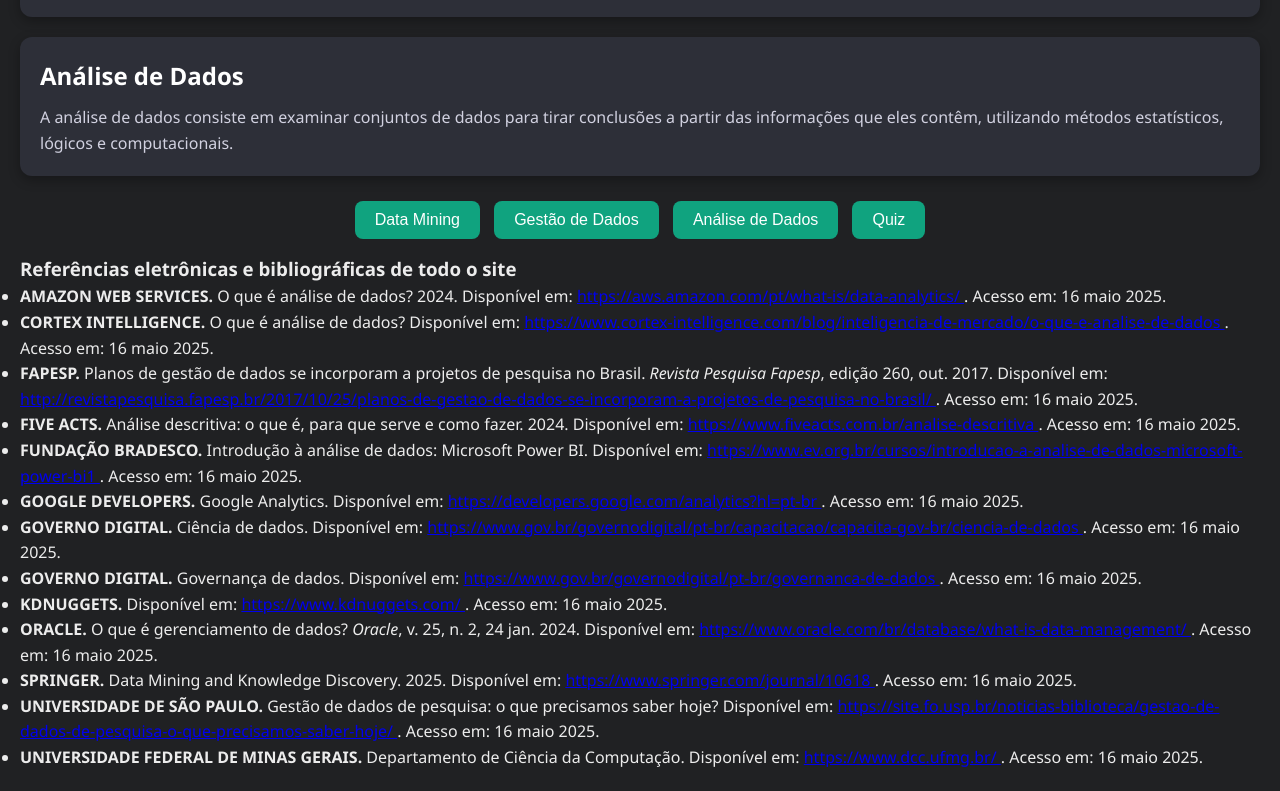
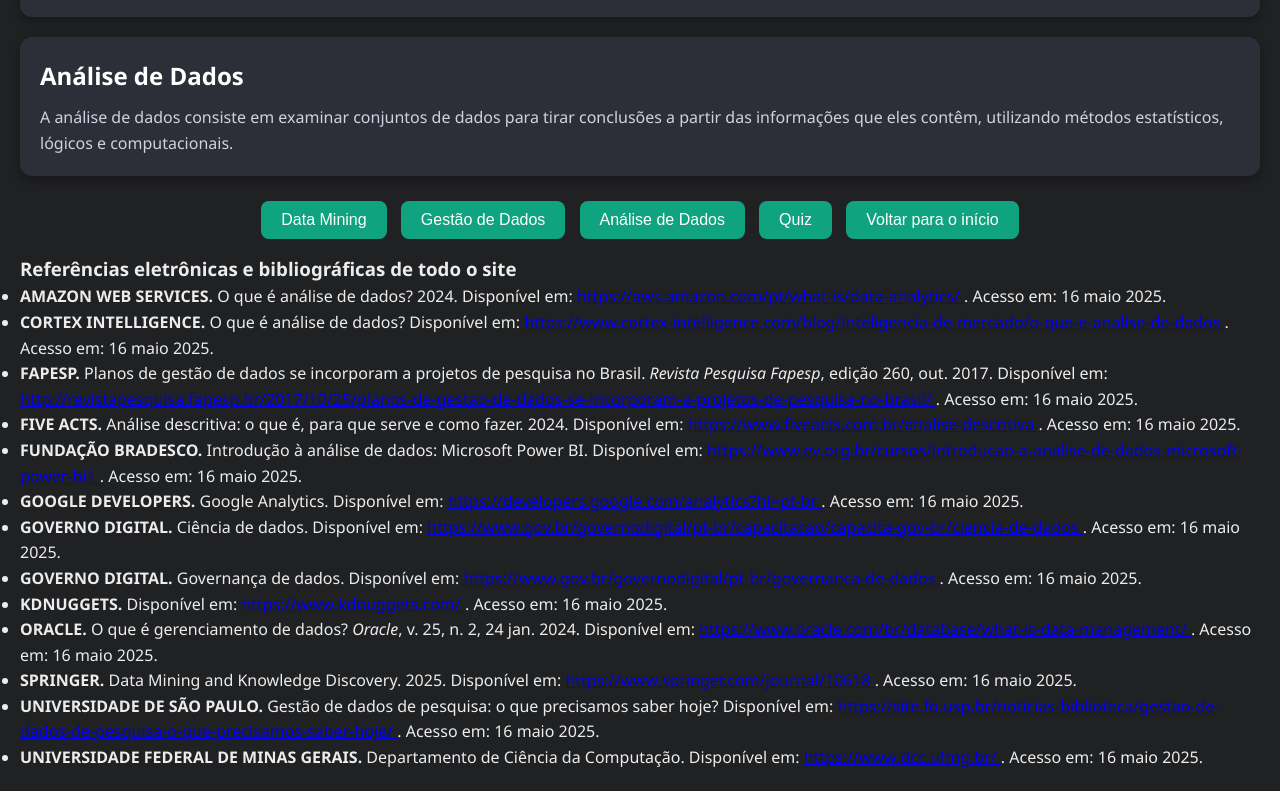
Before and after one commit to Chapolla01/site-quiz, a plain HTML site: page Conteudo.html in a window 1280 px wide. Shown: the part 730-1521 px from the top of the page. Drawn offline with Linux system fonts and the light colour scheme.

Commit message:
Arrumando botao iniciar

```diff
--- a/Conteudo.html
+++ b/Conteudo.html
@@ -38,6 +38,7 @@
     <button onclick="navegarPara('gd.html')">Gestão de Dados</button>
     <button onclick="navegarPara('analise.html')">Análise de Dados</button>
     <button onclick="navegarPara('quiz.html')">Quiz</button>
+    <button onclick="navegarPara('Conteudo.html')">Voltar para o início </button>
   </footer1>
 
   <!-- Referências -->
```
